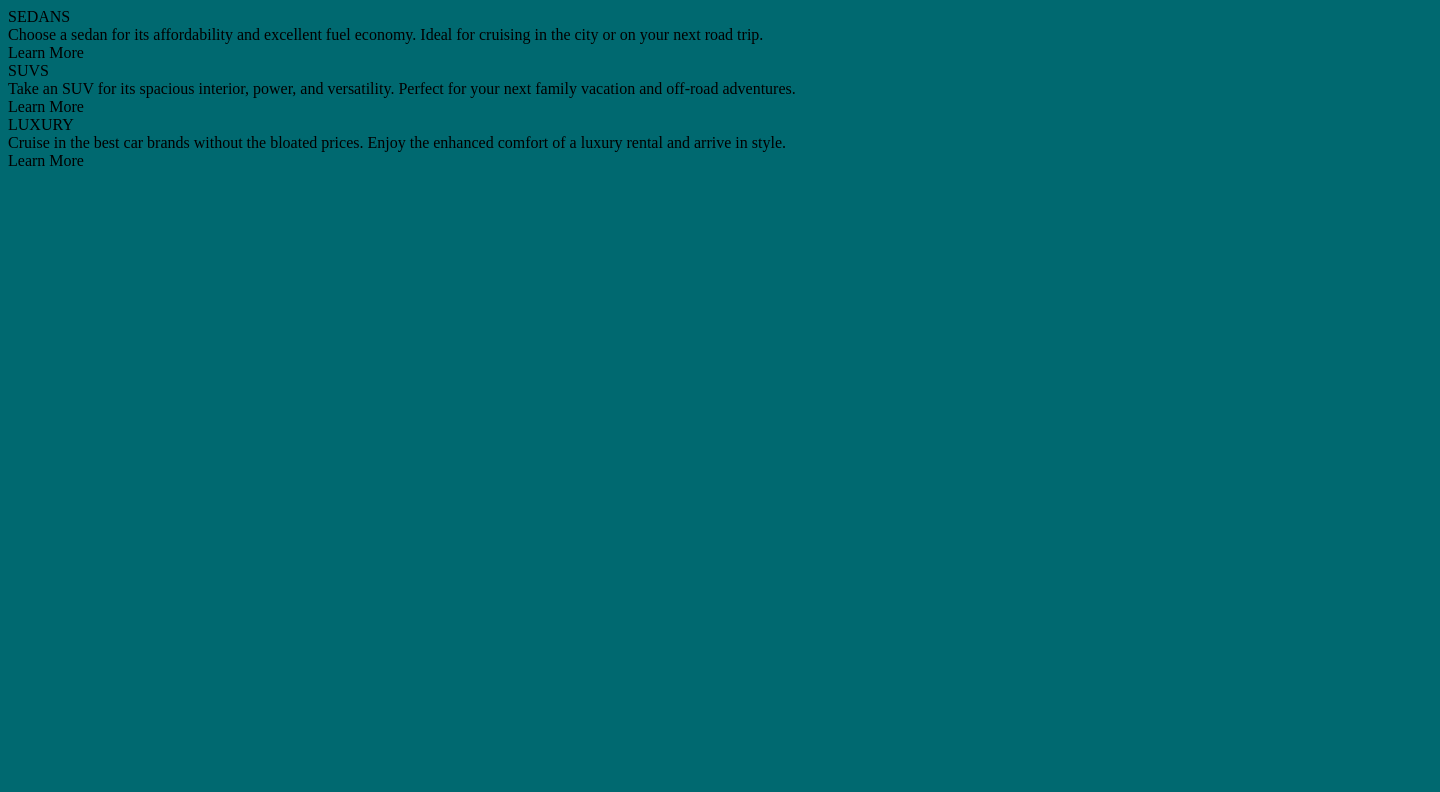
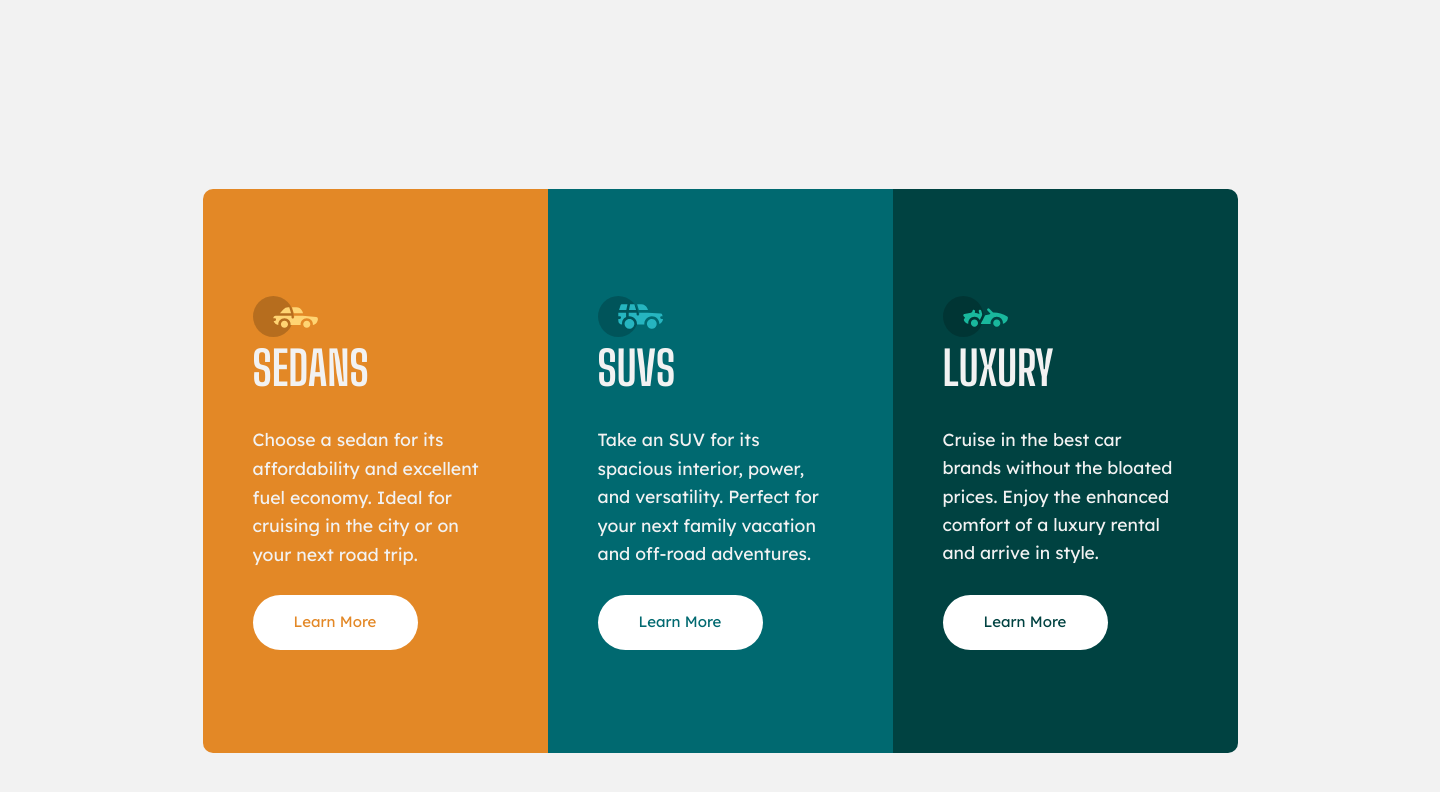
Before and after one commit to nirbhay12345/3-column-preview-card-component-main, a plain HTML site: page index.html in a window 1280 px wide. Shown: the whole page, 1440 px wide, since content can reach past the window. Drawn offline with Linux system fonts and the light colour scheme.

Commit message:
Desktop Styles Done

```diff
--- a/styles/index.css
+++ b/styles/index.css
@@ -1,7 +1,9 @@
-@media only screen and (max-width: 380px) {
-    body {
-        margin: 0em;
-    }
+body {
+    margin: 0em;
+}
+
+@media only screen and (max-width: 768px) {
+
 
     #main {
         height: 1458px;
@@ -139,8 +141,146 @@
     }
 }
 
-@media only screen and (min-width: 375px) {
-    body {
+@media only screen and (min-width: 768px) {
+    /* write the desktop design here */
+
+    #main {
+        box-sizing: border-box;
+        width: 1440px;
+        height: 900px;
+        display: flex;
+        flex-direction: row;
+        justify-content: center;
+        align-items: center;
+        padding: 190px 205px 148px 205px;
+        background-color: #f2f2f2;
+        overflow: visible;
+    }
+
+    .previewCard {
+        box-sizing: border-box;
+        flex-shrink: 0;
+        width: 345px;
+        height: 564px;
+        display: flex;
+        flex-direction: column;
+        justify-content: center;
+        align-items: flex-start;
+        padding: 50px;
+        overflow: visible;
+    }
+
+    #card1 {
+        border-radius: 10px 0px 0px 10px;
+        background-color: #e38826;
+    }
+
+    #card2 {
         background-color: #006970;
     }
+
+    #card3 {
+        border-radius: 0px 10px 10px 0px;
+        background-color: #004241;
+    }
+
+    .svg {
+        flex-shrink: 0;
+        width: 65px;
+        height: 48px;
+        overflow: hidden;
+        background-size: contain;
+        background-repeat: no-repeat;
+        background-position: center;
+    }
+
+    #svg1{
+        background-image: url(../images/icon-sedans.svg);
+    }
+    #svg2{
+        background-image: url(../images/icon-suvs.svg);
+    }
+    #svg3{
+        background-image: url(../images/icon-luxury.svg);
+    }
+
+    .title {
+        width: auto; /* 116px */
+        height: auto; /* 55px */
+        flex-shrink: 0;
+        overflow: visible;
+        white-space: pre;
+        font-weight: 700;
+        font-style: normal;
+        font-family: "Big Shoulders Display", serif;
+        color: #f2f2f2;
+        font-size: 47px;
+        letter-spacing: 0px;
+        line-height: 1.2;
+    }
+
+    .text {
+        flex-shrink: 0;
+        width: 234px;
+        height: 198px;
+        overflow: hidden;
+        white-space: pre-wrap;
+        word-wrap: break-word;
+        word-break: break-word;
+        font-weight: 400;
+        font-style: normal;
+        font-family: "Lexend Deca", serif;
+        color: #f2f2f2;
+        letter-spacing: 0px;
+        line-height: 1.62;
+    }
+
+    #t1 {
+        font-size: 17.7px;
+    }
+
+    #t2 {
+        font-size: 17.6px;
+    }
+
+    #t3 {
+        font-size: 17.5px;
+    }
+
+    .button {
+        width: 165px;
+        height: 55px;
+        background-color: #ffffff;
+        overflow: hidden;
+        border-radius: 40px;
+        display: flex;
+        justify-content: center;
+        align-items: center;
+    }
+
+    .buttonText {
+        width: auto; /* 83px */
+        height: auto; /* 25px */
+        overflow: visible;
+        white-space: pre;
+        font-weight: 400;
+        font-style: normal;
+        font-family: "Lexend Deca", serif;
+        font-size: 15px;
+        letter-spacing: 0px;
+        line-height: 1.7;
+    }
+
+    #bt1 {
+        color: #e38826;
+    }
+
+    #bt2 {
+        color: #006970;
+    }
+
+    #bt3 {
+        color: #004241;
+    }
+
 }
```
